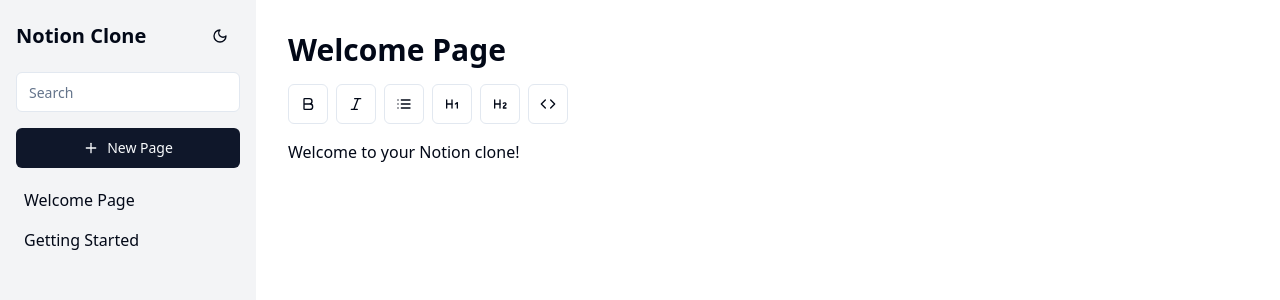
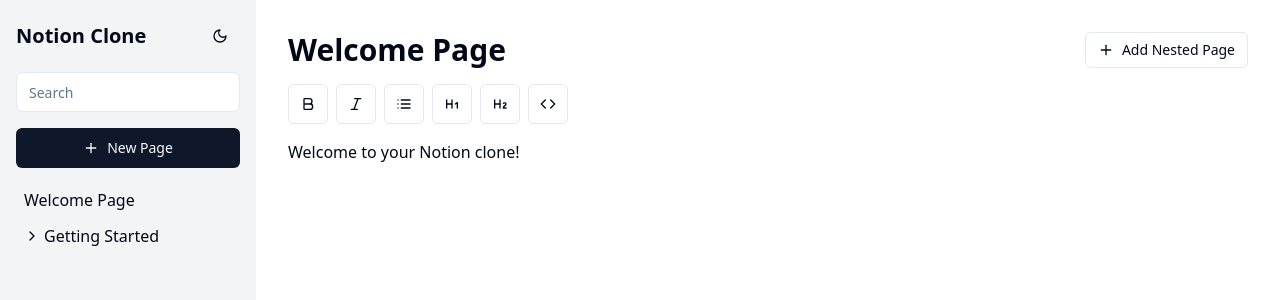
Before and after one commit to GPT-Engineer-App-Dev/notey-clone-creator, a React (Vite) app: page / in a window 1280 px wide. Shown: the top 300 px of the page. Built offline with nearby package versions, Linux system fonts and the light colour scheme.

Commit message:
Continue development progress.
[skip gpt_engineer]

```diff
--- a/package.json
+++ b/package.json
@@ -54,6 +54,7 @@
     "lucide-react": "^0.417.0",
     "next-themes": "^0.3.0",
     "react": "^18.2.0",
+    "react-beautiful-dnd": "^13.1.1",
     "react-day-picker": "^8.10.1",
     "react-dom": "^18.2.0",
     "react-hook-form": "^7.52.0",
--- a/src/components/Sidebar.jsx
+++ b/src/components/Sidebar.jsx
@@ -1,21 +1,90 @@
 import React, { useState } from 'react';
-import { Plus, Search, Moon, Sun } from 'lucide-react';
+import { Plus, Search, Moon, Sun, ChevronRight, ChevronDown } from 'lucide-react';
 import { Button } from '@/components/ui/button';
 import { Input } from '@/components/ui/input';
 import usePages from '../hooks/usePages';
+import { DragDropContext, Droppable, Draggable } from 'react-beautiful-dnd';
+
+const PageItem = ({ page, onSelectPage, onToggle, isOpen, level = 0 }) => {
+  const childPages = usePages().pages.filter(p => p.parentId === page.id);
+
+  return (
+    <>
+      <Draggable draggableId={page.id.toString()} index={page.id}>
+        {(provided) => (
+          <li
+            ref={provided.innerRef}
+            {...provided.draggableProps}
+            {...provided.dragHandleProps}
+            className="mb-1"
+          >
+            <button
+              onClick={() => onSelectPage(page)}
+              className={`text-left w-full px-2 py-1 rounded hover:bg-gray-200 dark:hover:bg-gray-700 focus:outline-none focus:ring-2 focus:ring-blue-500 dark:text-white flex items-center ${
+                level > 0 ? 'ml-4' : ''
+              }`}
+            >
+              {childPages.length > 0 && (
+                <span onClick={(e) => { e.stopPropagation(); onToggle(page.id); }}>
+                  {isOpen ? <ChevronDown className="h-4 w-4 mr-1" /> : <ChevronRight className="h-4 w-4 mr-1" />}
+                </span>
+              )}
+              {page.title}
+            </button>
+          </li>
+        )}
+      </Draggable>
+      {isOpen && childPages.length > 0 && (
+        <Droppable droppableId={`${page.id}-children`} type="page">
+          {(provided) => (
+            <ul ref={provided.innerRef} {...provided.droppableProps}>
+              {childPages.map((childPage) => (
+                <PageItem
+                  key={childPage.id}
+                  page={childPage}
+                  onSelectPage={onSelectPage}
+                  onToggle={onToggle}
+                  isOpen={isOpen}
+                  level={level + 1}
+                />
+              ))}
+              {provided.placeholder}
+            </ul>
+          )}
+        </Droppable>
+      )}
+    </>
+  );
+};
 
 const Sidebar = ({ onSelectPage, darkMode, toggleDarkMode }) => {
-  const { pages, addPage } = usePages();
+  const { pages, addPage, movePage } = usePages();
   const [searchTerm, setSearchTerm] = useState('');
+  const [openPages, setOpenPages] = useState({});
 
   const handleAddPage = () => {
     const newPage = addPage('New Page');
     onSelectPage(newPage);
   };
 
+  const togglePage = (id) => {
+    setOpenPages(prev => ({ ...prev, [id]: !prev[id] }));
+  };
+
   const filteredPages = pages.filter(page =>
-    page.title.toLowerCase().includes(searchTerm.toLowerCase())
+    page.title.toLowerCase().includes(searchTerm.toLowerCase()) && page.parentId === null
   );
+
+  const onDragEnd = (result) => {
+    if (!result.destination) return;
+
+    const sourceId = parseInt(result.draggableId);
+    const destinationId = parseInt(result.destination.droppableId.split('-')[0]);
+
+    if (sourceId !== destinationId) {
+      movePage(sourceId, destinationId === 0 ? null : destinationId);
+    }
+  };
 
   return (
     <div className="w-64 h-full bg-gray-100 dark:bg-gray-800 p-4 flex flex-col">
@@ -38,20 +107,26 @@ const Sidebar = ({ onSelectPage, darkMode, toggleDarkMode }) => {
       <Button className="mb-4 w-full" onClick={handleAddPage}>
         <Plus className="h-4 w-4 mr-2" /> New Page
       </Button>
-      <nav className="flex-grow overflow-y-auto">
-        <ul>
-          {filteredPages.map(page => (
-            <li key={page.id} className="mb-2">
-              <button
-                onClick={() => onSelectPage(page)}
-                className="text-left w-full px-2 py-1 rounded hover:bg-gray-200 dark:hover:bg-gray-700 focus:outline-none focus:ring-2 focus:ring-blue-500 dark:text-white"
-              >
-                {page.title}
-              </button>
-            </li>
-          ))}
-        </ul>
-      </nav>
+      <DragDropContext onDragEnd={onDragEnd}>
+        <Droppable droppableId="0" type="page">
+          {(provided) => (
+            <nav className="flex-grow overflow-y-auto" ref={provided.innerRef} {...provided.droppableProps}>
+              <ul>
+                {filteredPages.map(page => (
+                  <PageItem
+                    key={page.id}
+                    page={page}
+                    onSelectPage={onSelectPage}
+                    onToggle={togglePage}
+                    isOpen={openPages[page.id]}
+                  />
+                ))}
+                {provided.placeholder}
+              </ul>
+            </nav>
+          )}
+        </Droppable>
+      </DragDropContext>
     </div>
   );
 };
--- a/src/components/Workspace.jsx
+++ b/src/components/Workspace.jsx
@@ -2,11 +2,11 @@ import React, { useState, useEffect } from 'react';
 import { useEditor, EditorContent } from '@tiptap/react';
 import StarterKit from '@tiptap/starter-kit';
 import Placeholder from '@tiptap/extension-placeholder';
-import { Bold, Italic, List, Heading1, Heading2, Code } from 'lucide-react';
+import { Bold, Italic, List, Heading1, Heading2, Code, Plus } from 'lucide-react';
 import { Button } from '@/components/ui/button';
 import usePages from '../hooks/usePages';
 
-const Workspace = ({ currentPage, setCurrentPage, updatePage }) => {
+const Workspace = ({ currentPage, setCurrentPage, updatePage, addPage }) => {
   const editor = useEditor({
     extensions: [
       StarterKit,
@@ -34,19 +34,27 @@ const Workspace = ({ currentPage, setCurrentPage, updatePage }) => {
     updatePage(currentPage.id, newTitle, currentPage.content);
   };
 
+  const handleAddNestedPage = () => {
+    const newPage = addPage('New Nested Page', '', currentPage.id);
+    setCurrentPage(newPage);
+  };
+
   if (!editor) {
     return null;
   }
 
   return (
     <div className="flex-grow p-8 bg-white dark:bg-gray-900">
-      <div className="mb-4">
+      <div className="mb-4 flex items-center justify-between">
         <input
           type="text"
           value={currentPage.title}
           onChange={handleTitleChange}
           className="text-3xl font-bold w-full outline-none bg-transparent dark:text-white"
         />
+        <Button variant="outline" size="sm" onClick={handleAddNestedPage}>
+          <Plus className="h-4 w-4 mr-2" /> Add Nested Page
+        </Button>
       </div>
       <div className="mb-4 flex space-x-2">
         <Button
--- a/src/hooks/usePages.js
+++ b/src/hooks/usePages.js
@@ -2,15 +2,17 @@ import { useState } from 'react';
 
 const usePages = () => {
   const [pages, setPages] = useState([
-    { id: 1, title: 'Welcome Page', content: '<p>Welcome to your Notion clone!</p>' },
-    { id: 2, title: 'Getting Started', content: '<p>Here are some tips to get started...</p>' },
+    { id: 1, title: 'Welcome Page', content: '<p>Welcome to your Notion clone!</p>', parentId: null },
+    { id: 2, title: 'Getting Started', content: '<p>Here are some tips to get started...</p>', parentId: null },
+    { id: 3, title: 'Nested Page Example', content: '<p>This is a nested page.</p>', parentId: 2 },
   ]);
 
-  const addPage = (title, content = '') => {
+  const addPage = (title, content = '', parentId = null) => {
     const newPage = {
       id: Date.now(),
       title,
       content,
+      parentId,
     };
     setPages([...pages, newPage]);
     return newPage;
@@ -23,10 +25,16 @@ const usePages = () => {
   };
 
   const deletePage = (id) => {
-    setPages(pages.filter(page => page.id !== id));
+    setPages(pages.filter(page => page.id !== id && page.parentId !== id));
   };
 
-  return { pages, addPage, updatePage, deletePage };
+  const movePage = (id, newParentId) => {
+    setPages(pages.map(page =>
+      page.id === id ? { ...page, parentId: newParentId } : page
+    ));
+  };
+
+  return { pages, addPage, updatePage, deletePage, movePage };
 };
 
 export default usePages;
--- a/src/pages/Index.jsx
+++ b/src/pages/Index.jsx
@@ -27,15 +27,15 @@ const Index = () => {
   return (
     <div className={`flex h-screen ${darkMode ? 'dark' : ''}`}>
       <Sidebar
-        {...pagesContext}
         onSelectPage={handleSelectPage}
         darkMode={darkMode}
         toggleDarkMode={toggleDarkMode}
       />
       <Workspace
-        {...pagesContext}
         currentPage={currentPage}
         setCurrentPage={setCurrentPage}
+        updatePage={pagesContext.updatePage}
+        addPage={pagesContext.addPage}
       />
     </div>
   );
```
Also changed, not shown: 1 other file (tests, documents, lock files or other folders).
